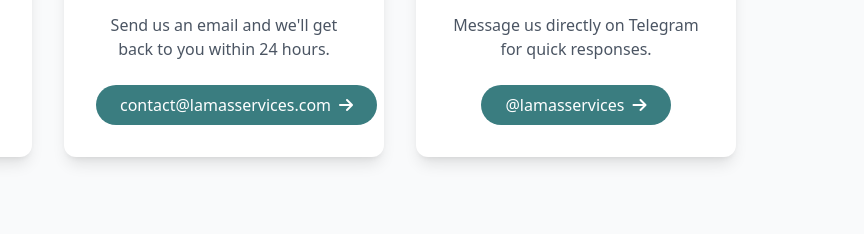
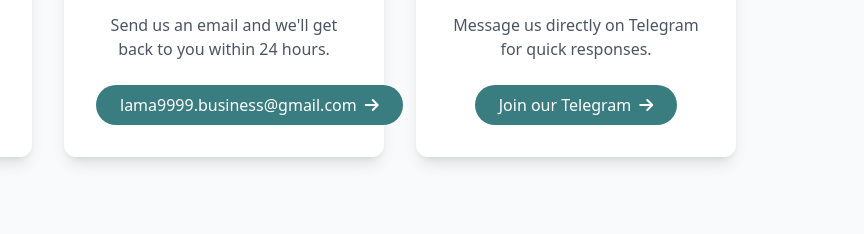
Before and after one commit to Lama999999/Lama999999.github.io, a plain HTML site: page contact.html in a window 1280 px wide. Shown: the part 447-681 px from the top of the page, 416-1280 px from the left. Drawn offline with nearby package versions, Linux system fonts and the light colour scheme.

Commit message:
Update contact.html

```diff
--- a/contact.html
+++ b/contact.html
@@ -98,7 +98,7 @@
                         Chat with our community and get instant support from our team.
                     </p>
                     <div class="text-center">
-                        <a href="https://discord.gg/lamasservices" target="_blank" class="contact-link inline-block">
+                        <a href="https://discord.gg/ReNmwxbe2M" target="_blank" class="contact-link inline-block">
                             <button class="bg-primary-light hover:bg-primary-dark text-white font-medium py-2 px-6 rounded-full transition flex items-center mx-auto">
                                 <span>Lama's Services</span>
                                 <i class="fas fa-arrow-right ml-2 contact-icon"></i>
@@ -117,9 +117,9 @@
                         Send us an email and we'll get back to you within 24 hours.
                     </p>
                     <div class="text-center">
-                        <a href="mailto:contact@lamasservices.com" class="contact-link inline-block">
+                        <a href="mailto:lama9999.business@gmail.com" class="contact-link inline-block">
                             <button class="bg-primary-light hover:bg-primary-dark text-white font-medium py-2 px-6 rounded-full transition flex items-center justify-center mx-auto w-full">
-                                <span class="text-center">contact@lamasservices.com</span>
+                                <span class="text-center">lama9999.business@gmail.com</span>
                                 <i class="fas fa-arrow-right ml-2 contact-icon"></i>
                             </button>
                         </a>
@@ -136,9 +136,9 @@
                         Message us directly on Telegram for quick responses.
                     </p>
                     <div class="text-center">
-                        <a href="https://t.me/lamasservices" target="_blank" class="contact-link inline-block">
+                        <a href="https://t.me/+HRdlysNBMpNjY2Zk" target="_blank" class="contact-link inline-block">
                             <button class="bg-primary-light hover:bg-primary-dark text-white font-medium py-2 px-6 rounded-full transition flex items-center mx-auto">
-                                <span>@lamasservices</span>
+                                <span>Join our Telegram</span>
                                 <i class="fas fa-arrow-right ml-2 contact-icon"></i>
                             </button>
                         </a>
```
